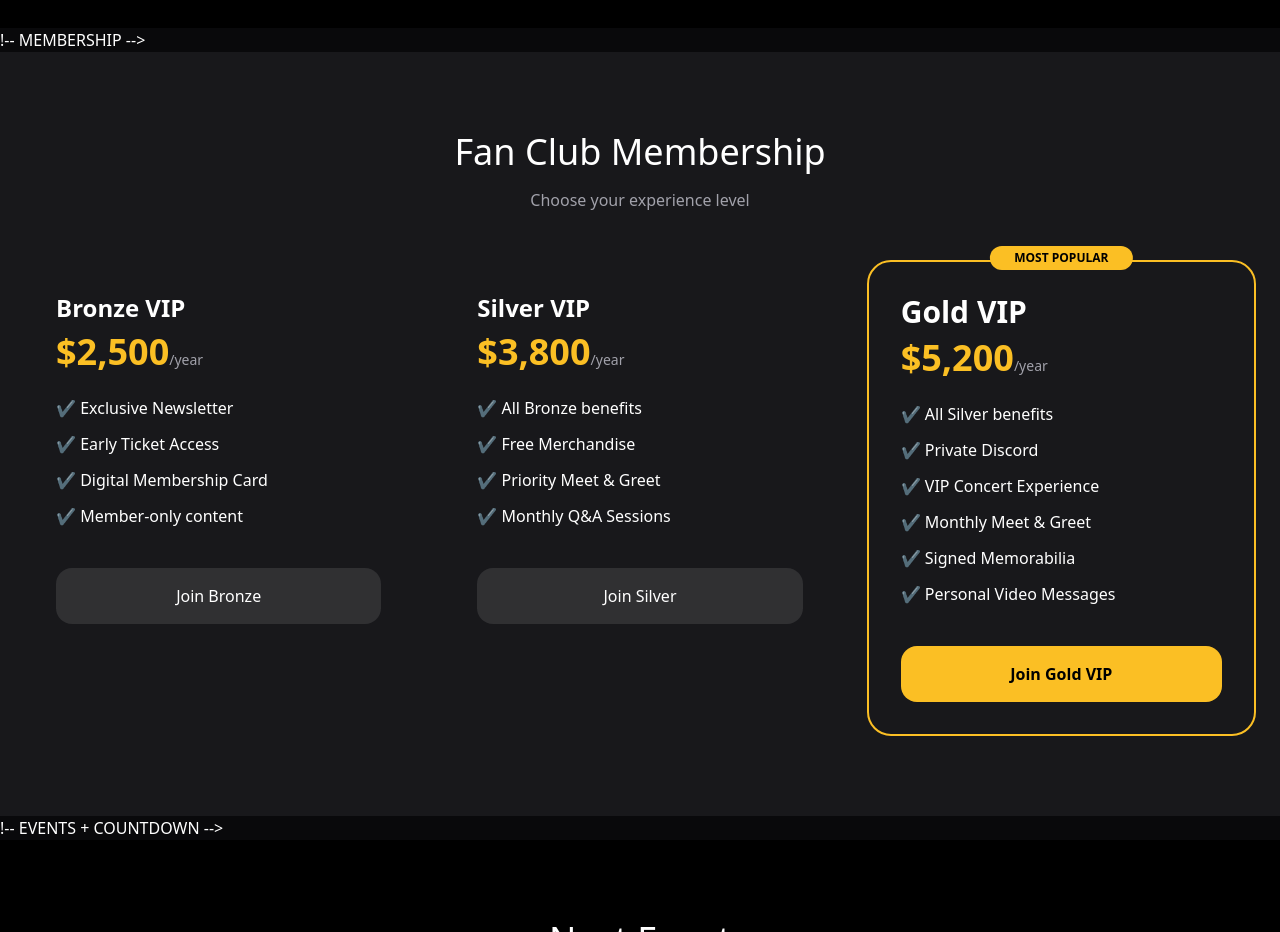
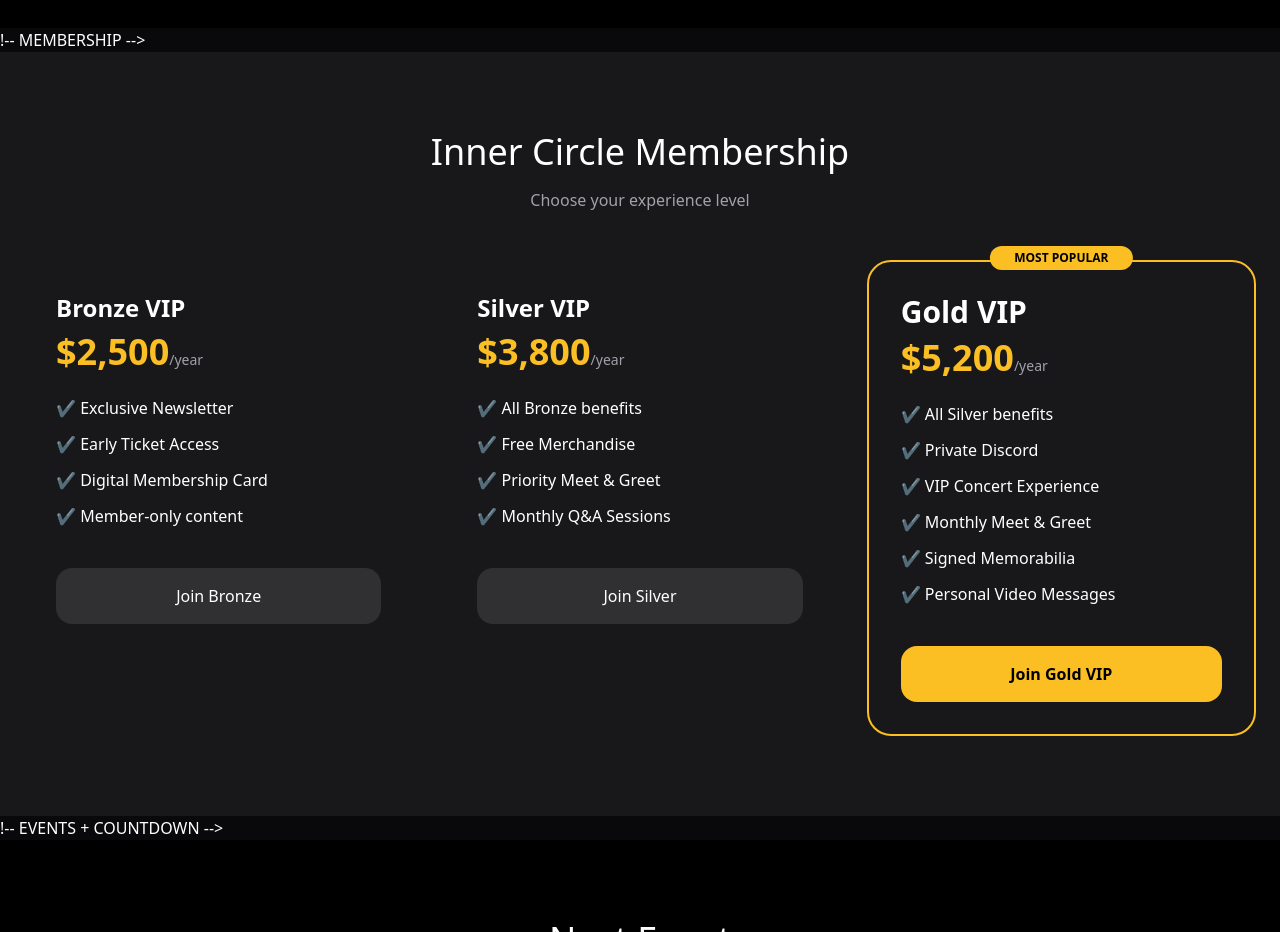
Before and after one commit to morgan-wallen/fan-club, a plain HTML site: page index.html in a window 1280 px wide. Shown: the part 2440-3372 px from the top of the page. Drawn offline with nearby package versions, Linux system fonts and the light colour scheme.

Commit message:
Update index.html

```diff
--- a/index.html
+++ b/index.html
@@ -112,7 +112,7 @@
 !-- MEMBERSHIP -->
   <section id="membership" class="py-20 bg-zinc-900">
     <div class="max-w-7xl mx-auto px-6">
-      <h2 class="text-4xl heading-font text-center mb-4">Fan Club Membership</h2>
+      <h2 class="text-4xl heading-font text-center mb-4">Inner Circle Membership</h2>
       <p class="text-center text-zinc-400 mb-12">Choose your experience level</p>
 
       <div class="grid md:grid-cols-3 gap-8">
```
